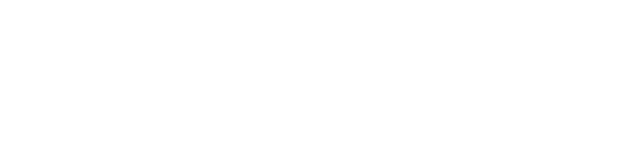
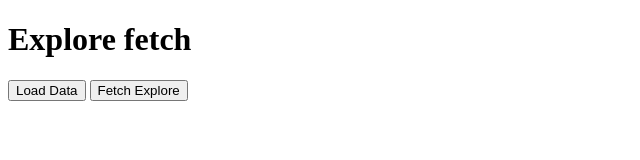
Before and after one commit to Jakaria230161/explore-api, a plain HTML site: page index.html in a window 1280 px wide. Shown: the whole page, without its empty margins (0-640 px from the left). Drawn offline with Linux system fonts and the light colour scheme.

Commit message:
exploring fetch

```diff
--- a/index.html
+++ b/index.html
@@ -4,10 +4,12 @@
     <meta charset="UTF-8">
     <meta http-equiv="X-UA-Compatible" content="IE=edge">
     <meta name="viewport" content="width=device-width, initial-scale=1.0">
-    <title>Document</title>
+    <title>Explore fetch</title>
 </head>
 <body>
-
+    <h1>Explore fetch</h1>
+    <button onclick="loadData();">Load Data</button>
+    <button onclick="fetchData();">Fetch Explore</button>
 
     <script src="js/fetch.js"></script>
 </body>
--- a/js/fetch.js
+++ b/js/fetch.js
@@ -1,2 +1,24 @@
+// fetch exploring here
+// fetch('https://jsonplaceholder.typicode.com/todos/1')
+//     .then(response => console.log(response)); // .json is not similar but close to  JSON.pares.
+    // .then(json => console.log(json))
 
-console.log("fetching");
+// fetch("https://jsonplaceholder.typicode.com/todos/1")
+//     .then(res => res.json())
+//     .then(json => console.log(json));
+
+
+function loadData() {
+    const url = "https://jsonplaceholder.typicode.com/todos/1";
+    fetch(url)
+        .then(response => response.json())
+        .then(json => console.log(json))
+}
+
+
+function fetchData() {
+    const url1 = "https://jsonplaceholder.typicode.com/todos/1";
+    fetch(url1)
+        .then(res => res.json())
+    .then(data => console.log(data))
+}
```
